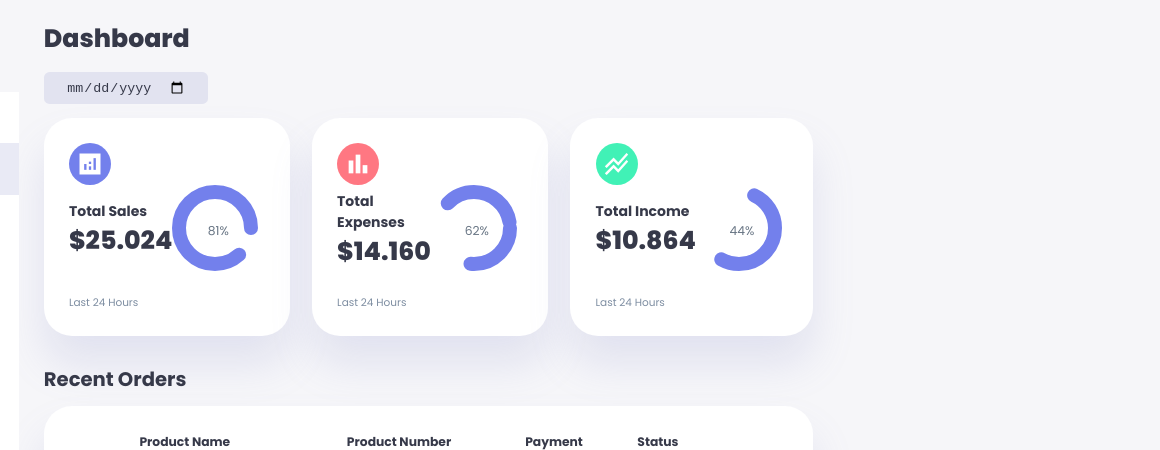
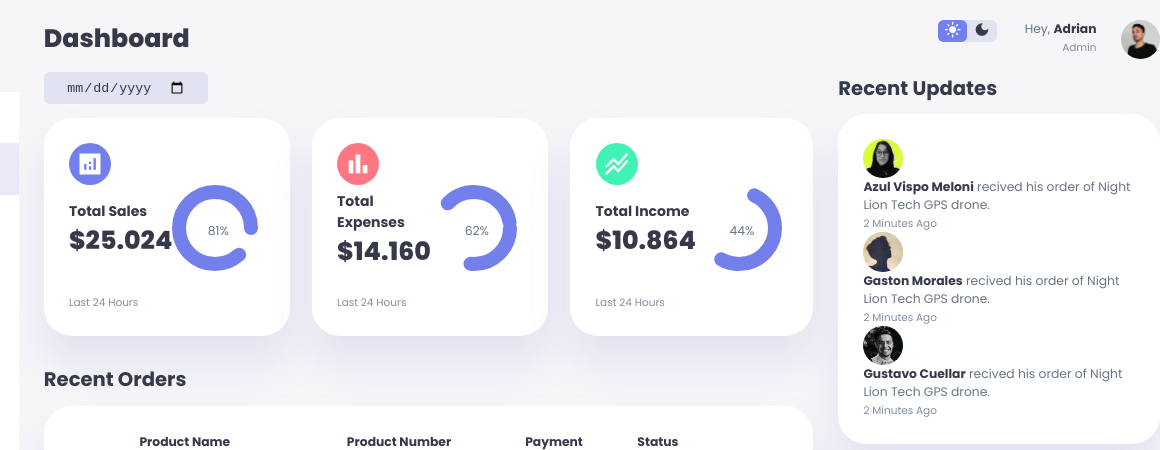
Before and after one commit to adrianlopzv/admin-dashboard, a plain HTML site: page index.html in a window 1280 px wide. Shown: the top 450 px of the page, 203-1363 px from the left, 1160 px wide, since content can reach past the window. Drawn offline with Linux system fonts and the light colour scheme.

Commit message:
Avances en el top right, inicio de buttom toggle de night mode

```diff
--- a/index.html
+++ b/index.html
@@ -185,6 +185,61 @@
                 <a href="#">Show All</a>
             </div>
        </main>
+       <!-- ----------END MAIN-------------- -->
+
+       <div class="right">
+            <div class="top">
+                <button id="menu-btn">
+                    <span class="material-icons-sharp">menu</span>
+                </button>
+                <div class="theme-toggler">
+                    <span class="material-icons-sharp active">light_mode</span>
+                    <span class="material-icons-sharp">dark_mode</span>
+                </div>
+                <div class="profile">
+                    <div class="info">
+                        <p>Hey, <b>Adrian</b></p>
+                        <small class="text-muted">Admin</small>
+                    </div>
+                    <div class="profile-photo">
+                        <img src="./images/profile-1.jpeg" alt="User Profile Photo">
+                    </div>
+                </div>
+            </div>
+            <!-- ------------------END TOP----------- -->
+            <div class="recent-updates">
+                <h2>Recent Updates</h2>
+                <div class="updates">
+                    <div class="update">
+                        <div class="profile-photo">
+                            <img src="./images/profile-2.png" alt="User profile photo">
+                        </div>
+                        <div class="message">
+                            <p><b>Azul Vispo Meloni</b> recived his order of Night Lion Tech GPS drone.</p>
+                            <small class="text-muted">2 Minutes Ago</small>
+                        </div>
+                    </div>
+                    <div class="update">
+                        <div class="profile-photo">
+                            <img src="./images/profile-3.jpg" alt="User profile photo">
+                        </div>
+                        <div class="message">
+                            <p><b>Gaston Morales</b> recived his order of Night Lion Tech GPS drone.</p>
+                            <small class="text-muted">2 Minutes Ago</small>
+                        </div>
+                    </div>
+                    <div class="update">
+                        <div class="profile-photo">
+                            <img src="./images/profile-4.jpg" alt="User profile photo">
+                        </div>
+                        <div class="message">
+                            <p><b>Gustavo Cuellar</b> recived his order of Night Lion Tech GPS drone.</p>
+                            <small class="text-muted">2 Minutes Ago</small>
+                        </div>
+                    </div>
+                </div>
+            </div>
+       </div>
     </div>
 </body>
 </html>
--- a/style.css
+++ b/style.css
@@ -378,3 +378,72 @@ main .recent-orders a {
     margin: 1rem auto;
     color: var(--color-primary);
 }
+
+
+/* =========RIGHT============= */
+.right {
+    margin-top: 1.4rem;
+}
+
+.right .top {
+    display: flex;
+    justify-content: end;
+    gap: 2rem;
+}
+
+.right .top button {
+  display: none;
+}
+
+.right .theme-toggler {
+    background: var(--color-light);
+    display: flex;
+    justify-content: space-between;
+    align-items: center;
+    height: 1.6rem;
+    width: 4.2rem;
+    cursor: pointer;
+    border-radius: var(--border-radius-1);
+}
+
+.right .theme-toggler span {
+    font-size: 1.2rem;
+    width: 50%;
+    height: 100%;
+    display: flex;
+    align-items: center;
+    justify-content: center;
+}
+
+.right .theme-toggler span.active {
+    background: var(--color-primary);
+    color: var(--color-white);
+    border-radius: var(--border-radius-1);
+}
+
+.right .top .profile {
+    display: flex;
+    gap: 2em;
+    text-align: right;
+}
+
+/* ==========RECENT UPDATES========== */
+.right .recent-updates {
+    margin-top: 1rem;
+}
+
+.right .recent-updates h2 {
+    margin-bottom: 0.8rem;
+}
+
+.right .recent-updates .updates {
+    background: var(--color-white);
+    padding: var(--card-padding);
+    border-radius: var(--card-border-radius);
+    box-shadow: var(--box-shadow);
+    transition: all 300ms ease;
+}
+
+.right .recent-updates .updates:hover {
+    box-shadow: none;
+}
```
